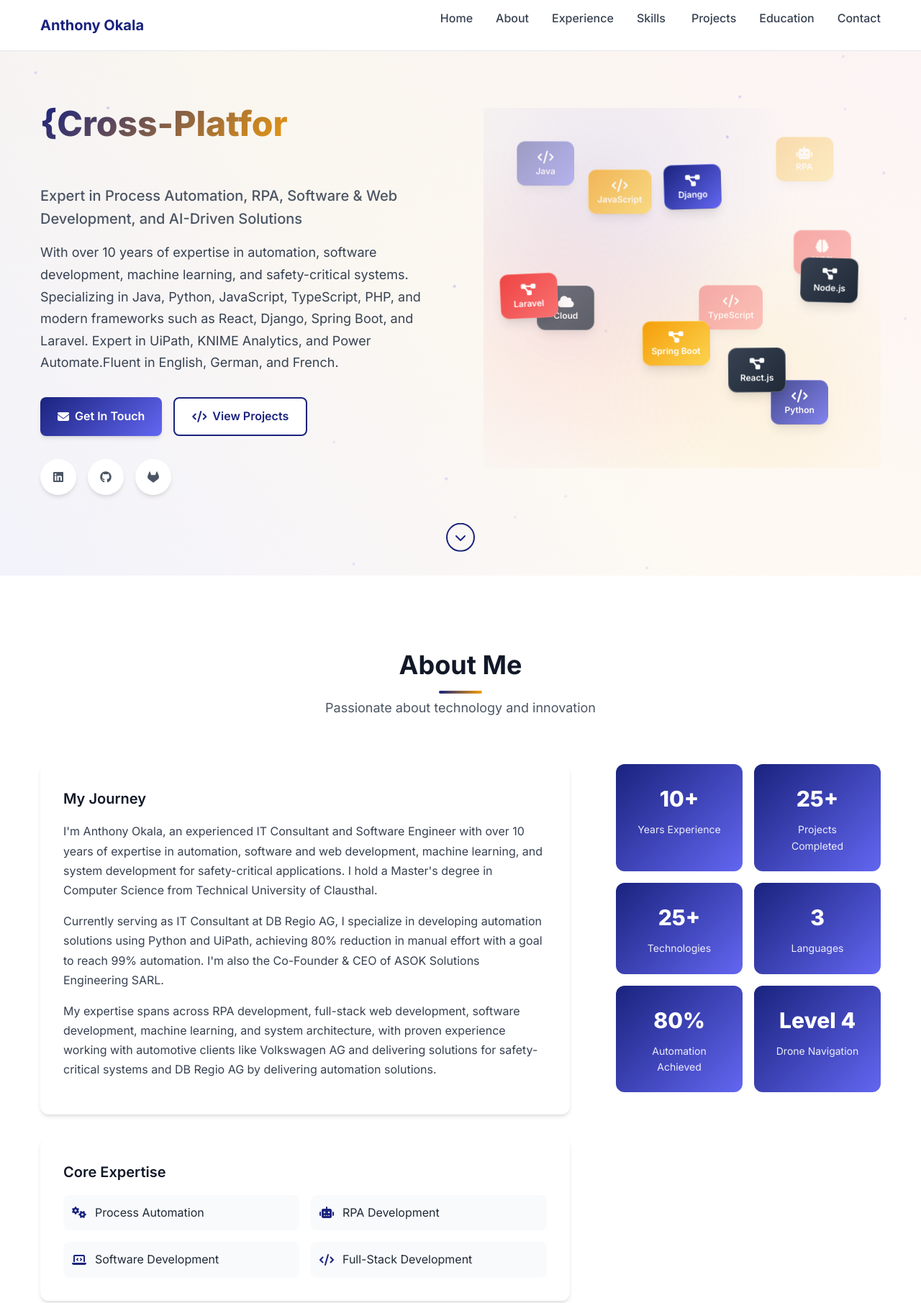
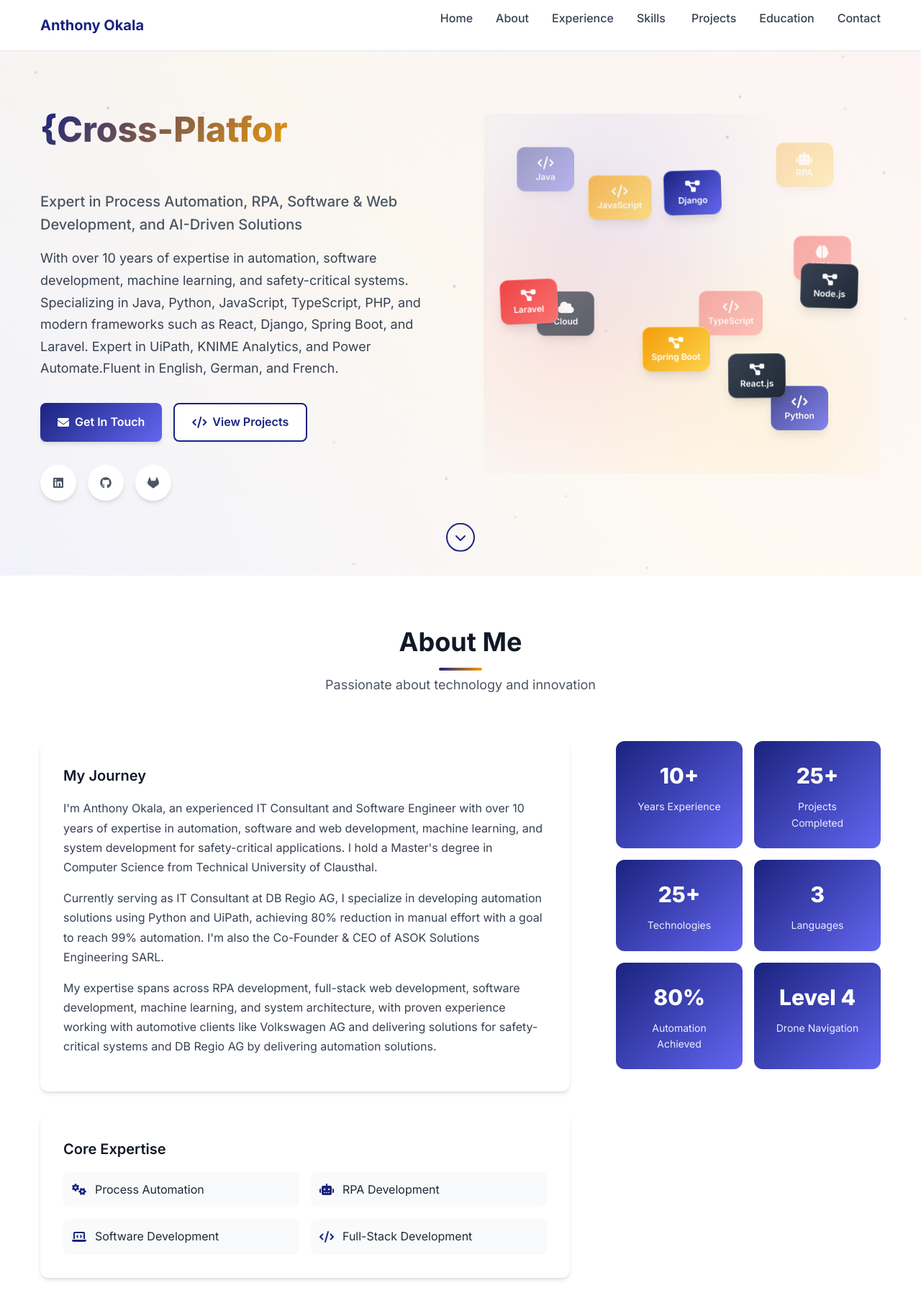
Before and after one commit to asokVA20/resume, a plain HTML site: page index.html in a window 1280 px wide. Shown: the top 1811 px of the page at 72% size. Drawn offline with Linux system fonts and the light colour scheme.

Commit message:
Refine padding in styles.css for improved layout consistency across sections. Adjust bottom padding in the body, about, and grid elements to enhance spacing and visual balance.

```diff
--- a/styles.css
+++ b/styles.css
@@ -226,7 +226,7 @@ body {
     background: linear-gradient(135deg, var(--gray-50) 0%, var(--white) 100%);
     position: relative;
     overflow: hidden;
-    padding: var(--spacing-8) 0; /* Add padding to prevent content from touching edges */
+    padding: var(--spacing-8) 0 var(--spacing-4) 0; /* Reduced bottom padding for better spacing */
 }
 
 .hero::before {
@@ -618,7 +618,7 @@ body {
 
 /* About Section */
 .about {
-    padding: var(--spacing-24) 0;
+    padding: var(--spacing-16) 0;
     background: var(--white);
 }
 
@@ -1358,7 +1358,7 @@ body {
         grid-template-columns: 1fr;
         text-align: center;
         gap: var(--spacing-6);
-        padding: var(--spacing-8) 0 var(--spacing-4) 0;
+        padding: var(--spacing-6) 0 var(--spacing-2) 0;
         width: 100%;
         max-width: 100%;
         overflow-x: hidden;
```
